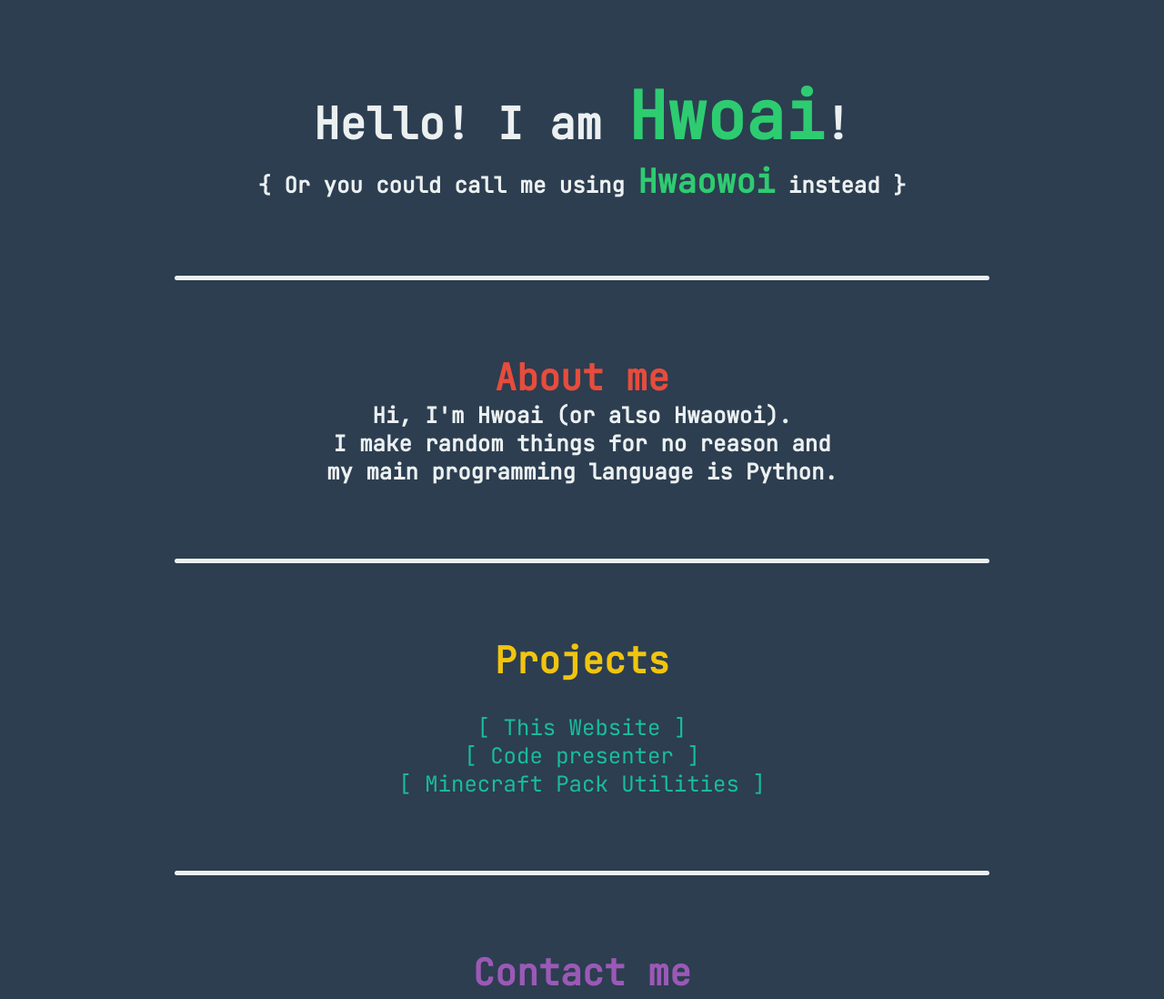
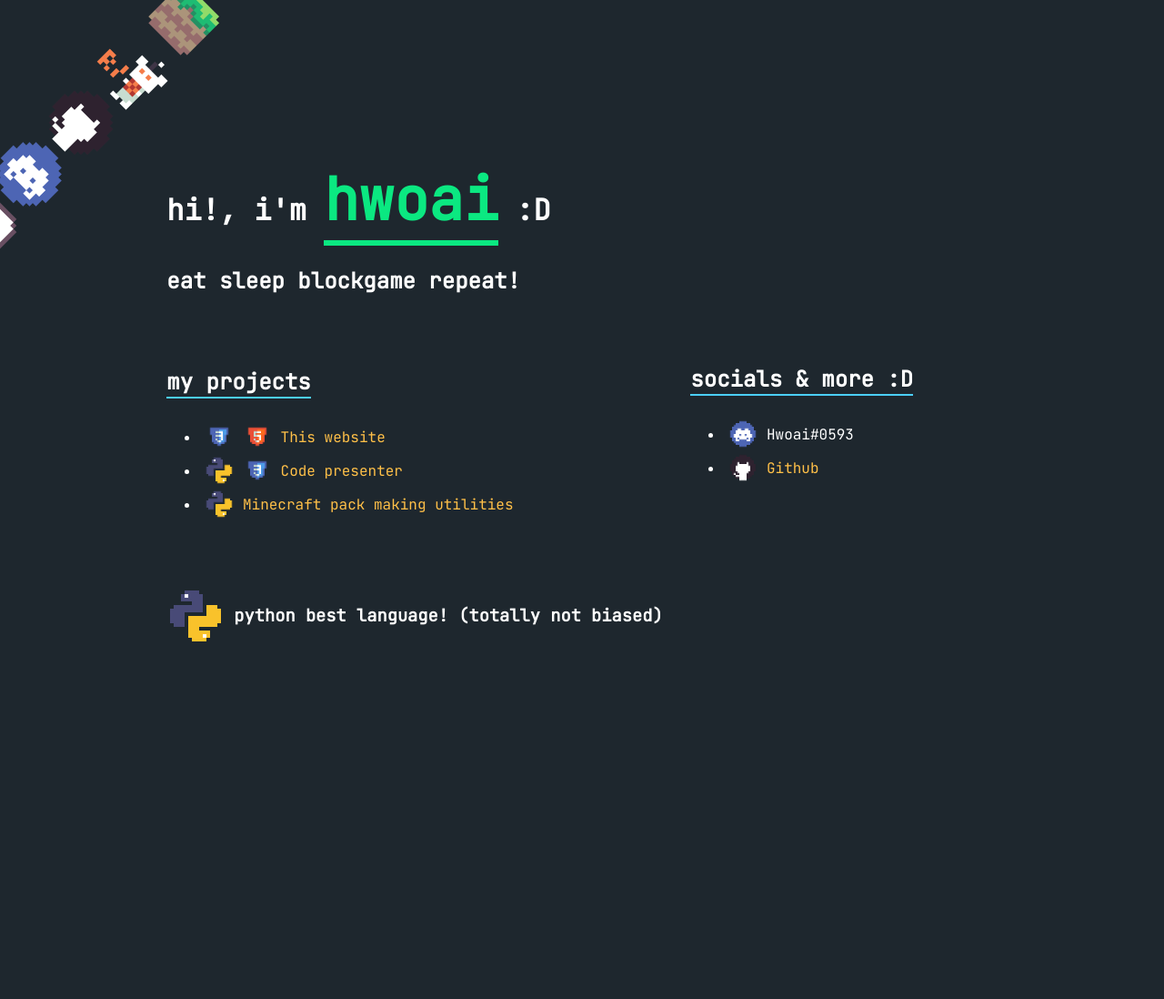
Before and after one commit to banhmikepxucxich/banhmikepxucxich.github.io, a plain HTML site: page index.html in a window 1280 px wide. Shown: the top 1098 px of the page at 91% size. After the commit the page ends 800 px from the top, so only its background shows below. Drawn offline with Linux system fonts and the light colour scheme.

Commit message:
rebuild and redesign website

```diff
--- a/index.html
+++ b/index.html
@@ -1,30 +1,68 @@
 <!DOCTYPE html>
   <head>
-      <title>Home Page</title>
+      <title>hwoai's website</title>
+      <!--do Stylesheet shenanigans owo-->
       <link rel="stylesheet" href="styles.css">
       <script src="https://kit.fontawesome.com/752cc78466.js" crossorigin="anonymous"></script>
   </head>
-    <div class="container">
-      <h1 class="title text mt">Hello! I am <span class="name">Hwoai</span>!</h1>
-      <h2 class="text mb">{ Or you could call me using <span class="name">Hwaowoi</span> instead }</h2>
-      <div class="border"></div>
-      <h1 class="h1-1 mt size-250">About me</h1>
-      <h2 class="text mb">
-        Hi, I'm Hwoai (or also Hwaowoi). <br>
-        I make random things for no reason and <br>
-        my main programming language is Python. <br>
-      </h2>
-      <div class="border"></div>
-      <h1 class="h1-2 size-250 mt mb-s">Projects</h1>
-      <a href="https://banhmikepxucxich.github.io/" class="size-150">[ This Website ]</a> <br>
-      <a href="https://github.com/banhmikepxucxich/code-presenter" class="size-150">[ Code presenter ]</a> <br>
-      <a href="https://banhmikepxucxich.github.io/mc-pack-utils/" class="size-150">[ Minecraft Pack Utilities ]</a>
-      <div class="border m"></div>
-      <h1 class="h1-3 size-250 mb-s">Contact me</h1>
-      <div>
-        <i class="fa-brands fa-discord size-250 text"></i>
-        <h1 class="text">Hwoai#0593</h1>
+
+  <body class="drop">
+    <!--Do very cool dropdown-->
+    <div>
+
+      <div class="img-scroll-container"><div class="img-scroll"></div></div>
+
+      <div class="moveup mb-b">
+
+        <h1 class="title text mb">hi!, i'm <span class="name">hwoai</span> :D</h1>
+        <h2 class="text">eat sleep blockgame repeat!</h2>
+
       </div>
+
+      <section class="moveup">
+
+        <h1 class="text underline">my projects</h1>
+
+        <li class="mt-s">
+          <img src="./res/css-export.png">
+          <img src="./res/html-export.png">
+          <a href="https://github.com/banhmikepxucxich/banhmikepxucxich.github.io">This website</a>
+        </li>
+
+        <li>
+          <img src="./res/python-export.png">
+          <img src="./res/css-export.png">
+          <a href="https://github.com/banhmikepxucxich/code-presenter">Code presenter</a>
+        </li>
+
+        <li>
+          <img src="./res/python-export.png">
+          <a href="https://banhmikepxucxich.github.io/mc-pack-utils/">Minecraft pack making utilities</a>
+        </li>
+
+        <h3 class="text message mt">
+          <img src="./res/python-export.png" class="icon">
+          python best language! (totally not biased)
+        </h2>
+
+      </section>
+
+      <section class="moveup socials">
+
+        <h1 class="text underline">socials &amp; more :D</h1>
+
+        <li class="mt-s">
+          <img src="./res/discord-export.png">
+          Hwoai#0593
+        </li>
+
+        <li>
+          <img src="./res/github-export.png">
+          <a href="https://github.com/banhmikepxucxich/">Github</a>
+        </li>
+
+      </section>
+
     </div>
-  <body>
+
   </body>
--- a/styles.css
+++ b/styles.css
@@ -1,90 +1,155 @@
 @import url('https://fonts.googleapis.com/css2?family=JetBrains+Mono:ital@0;1&display=swap');
 
-/* font-family: 'JetBrains Mono', monospace; */
+:root {
+    --bg-color: #1e272e;
+    --underline-color: #4bcffa;
+    --name-color: #0be881;
+    --name-color-hover: #05c46b;
+
+    --name-font-size: 200%;
+}
+
+html {
+    margin: 0px;
+    padding: 0px;
+    background-color: var(--bg-color)
+}
 
 * {
-    margin: 0px;
-    padding: 0px;
-    font-family: 'JetBrains Mono', sans-serif;
-    background-color: #2C3E50;
+    font-family: 'JetBrains Mono', monospace
 }
 
-.border {
-    border-bottom: 5px solid #ECF0F1;
-    border-radius: 5px;
-    width: 70vw;
-    margin: auto;
+body, .center {
+    display: flex;
+    justify-content: center;
+    align-items: center;
 }
 
-.container {
-    align-items: center;
-    justify-content: center;
-    text-align: center;
-    margin-bottom: 7rem;
+body {
+    width: 100vw;
+    height: 100vh;
+    position: fixed;
 }
 
-.title {
-    font-size: 300%;
+.drop {
+    animation: drop 1.5s ease forwards;
+}
+
+@keyframes drop {
+    from { transform: translateY(-100vh); }
+    to { transform: translateY(0px); }
 }
 
 .name {
-    color: #2ECC71;
-    font-size: 150%;
+    font-size: var(--name-font-size);
+    color: var(--name-color);
+
+    /* underline */
+    padding-bottom: .05em;
+    margin-bottom: .05em;
+    border-bottom: .1em solid var(--name-color);
+    width:fit-content;
+
+    transition: 300ms;
+}
+
+.name:hover {
+    color: var(--name-color-hover);
+    border-bottom: .1em solid var(--name-color-hover);
+    font-size: calc(var(--name-font-size) * 1.5);
 }
 
 .text {
-    color: #ECF0F1;
+    color: #ffffff;
+}
+
+.underline {
+    padding-bottom: .05em;
+    margin-bottom: .05em;
+    border-bottom: .1em solid var(--underline-color);
+    width:fit-content
+}
+
+.mb {
+    margin-bottom: 2rem;
+}
+
+.img-scroll-container {
+    width: 90px;
+    height: 70vh;
+    overflow: hidden;
+    transform: translate(-30vw, 10vh) rotate(45deg);
+    margin: 0px;
+}
+
+.img-scroll {
+    background: url(./res/sprites-column.png) repeat-y;
+    animation: slide 10s linear infinite;
+    width: 80px;
+    height: calc(960px * 2);
+    position: absolute;
+}
+
+@keyframes slide {
+    0% { transform: translate(0, 0); }
+    100% { transform: translate(0, -50%); }
+}
+
+.moveup {
+    transform: translate(-15vw, -30vh)
+}
+
+section {
+    margin-bottom: 2rem;
+}
+
+.mb-b {
+    margin-bottom: 5rem;
 }
 
 a {
-    color: #1ABC9C;
+    color: #ffc048;
     text-decoration: none;
-    transition: all 170ms ease-in-out;
+    transition: 300ms;
 }
 
 a:hover {
-    color: #2980B9;
-    font-size: 200%;
-    transition: all 170ms ease-in-out;
+    color: #ffa801;
+    font-size: 120%;
 }
 
-.social {
-    color: #E67E22;
+li {
+    color: #ffffff;
+    transform: translateX(20px);
 }
 
-.h1-1 {
-    color: #E74C3C;
+li img {
+    width: 32px;
+    height: 32px;
+    transform: translateY(10px);
+}
+
+.mt-s {
+    margin-top: 1rem;
+}
+
+.icon {
+    width: 64px;
+    height: 64px;
+    margin-right: 10px;
+}
+
+.message {
+    display: flex;
+    align-items: center;
+}
+
+.socials {
+    position: absolute;
+    margin-bottom: 0px;
+    transform: translate(30vw, -75vh);
 }
 
 .mt {
     margin-top: 5rem;
 }
-
-.mb {
-    margin-bottom: 5rem;
-}
-
-.mb-s {
-    margin-bottom: 2rem;
-}
-
-.m {
-    margin-bottom: 5rem;
-    margin-top: 5rem;
-}
-
-.size-250 {
-    font-size: 250%;
-}
-
-.size-150 {
-    font-size: 150%;
-}
-
-.h1-2 {
-    color: #F1C40F;
-}
-
-.h1-3 {
-    color: #9B59B6;
-}
```
Also changed, not shown: res/avatar.jpeg (renamed from resources/avatar.jpeg), res/css-export.png (added), res/discord-export.png (added), res/github-export.png (added), res/html-export.png (added), res/python-export.png (added), res/sprites-column.png (added), res/src-imgs/css.png (added), res/src-imgs/discord.png (added), res/src-imgs/github.png (added), res/src-imgs/python.png (added), 2 other files.
